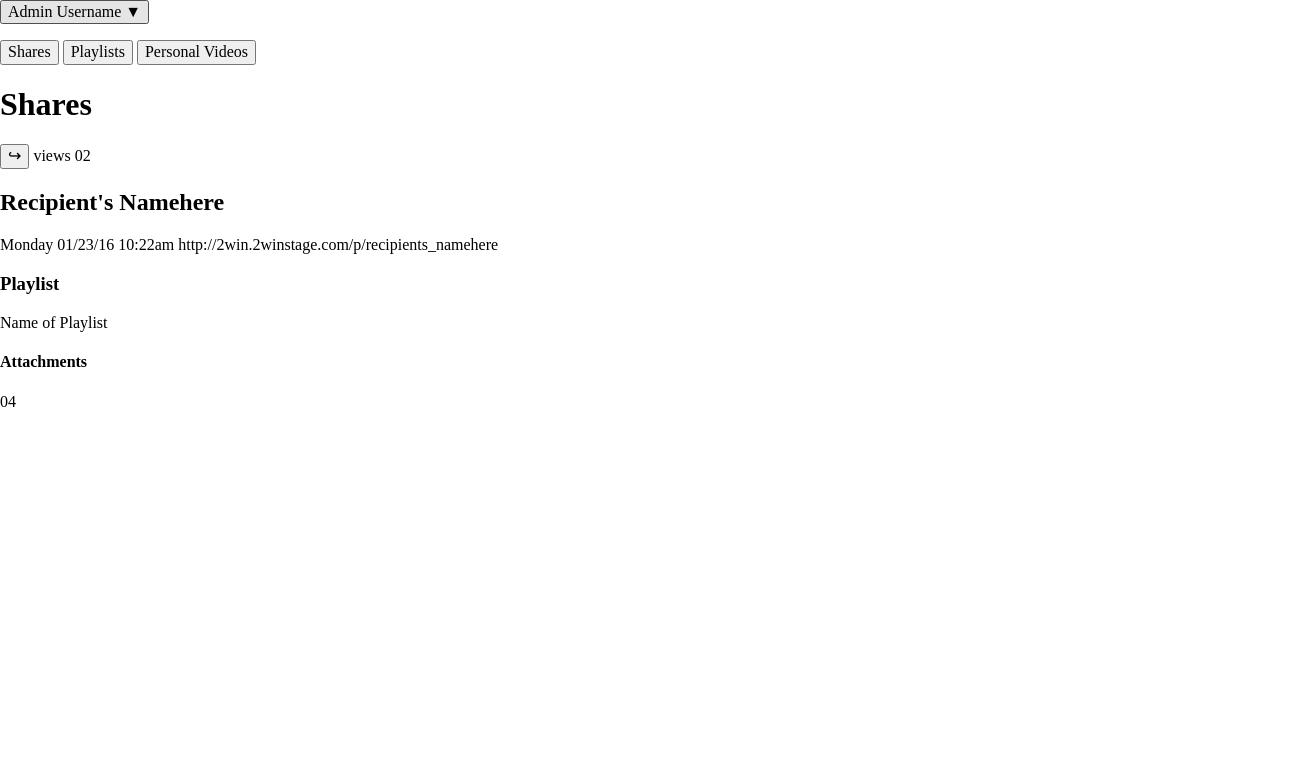
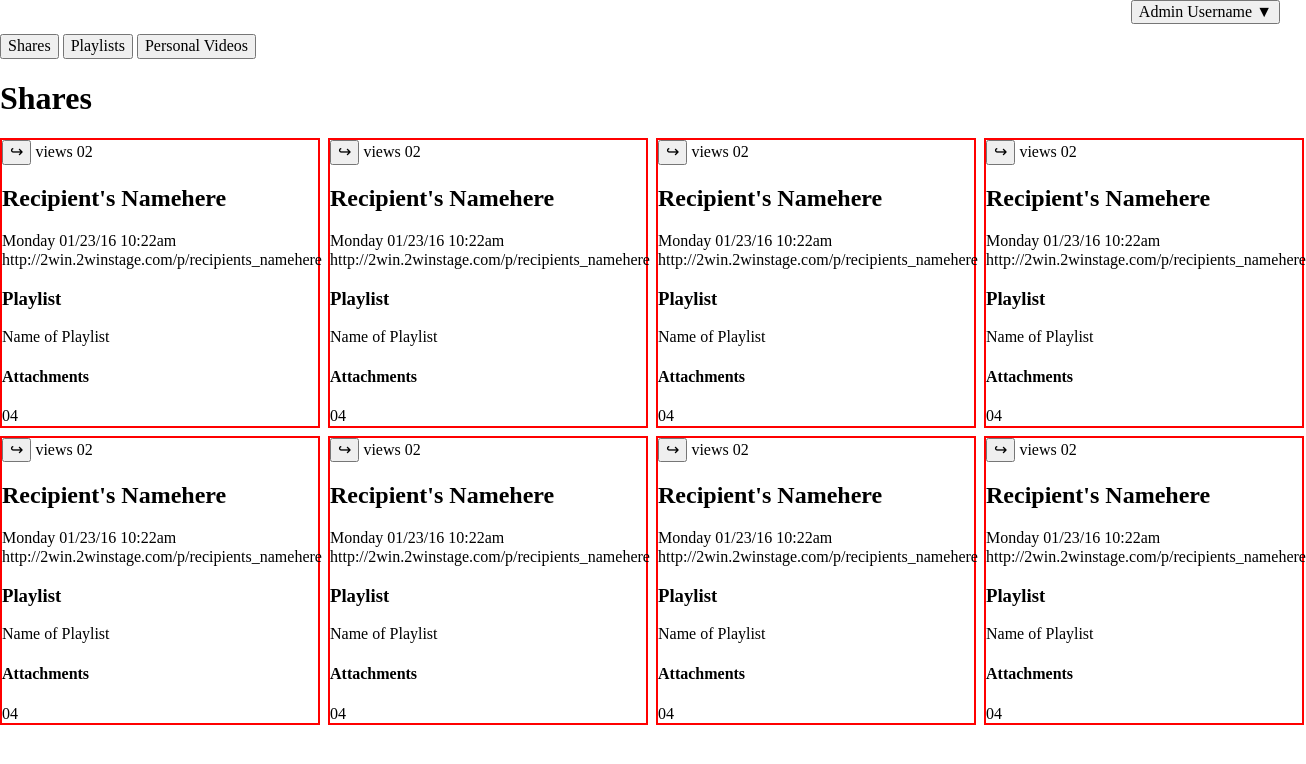
Before and after one commit to reneeswick/staticComp, a website: page index.html in a window 1280 px wide. Shown: the whole page, 1306 px wide, since content can reach past the window. Drawn offline with Linux system fonts and the light colour scheme.

Commit message:
Position basic elements of the html

```diff
--- a/index.html
+++ b/index.html
@@ -33,7 +33,91 @@
         <section class= "sharesView">
           <h1> Shares </h1>
           <section class= "sharesCardContainer">
-            <section class= "recipientCard">
+            <section class= "recipientCard" id="card-1">
+              <!-- <img src="//**INSERT SRC HERE**//"> -->
+                <button class= "viewFullProfile"> ↪ </button>
+                <p1 class= "viewCount"> views 02 </p1>
+              <h2 class= "recipientsName"> Recipient's Namehere </h2>
+              <time class= "timeStamp"> Monday 01/23/16 10:22am </time>
+              <a class= "recipientURL"> http://2win.2winstage.com/p/recipients_namehere </a>
+              <h3 class= "playlistTitle"> Playlist </h3>
+                <p2 class= "nameOfPlaylist"> Name of Playlist </p2>
+              <h4 class= "attachmentsTitle"> Attachments </h4>
+                <p3 class= "attachmentCount"> 04 </p3>
+            </section>
+            <section class= "recipientCard" id="card-2">
+              <!-- <img src="//**INSERT SRC HERE**//"> -->
+                <button class= "viewFullProfile"> ↪ </button>
+                <p1 class= "viewCount"> views 02 </p1>
+              <h2 class= "recipientsName"> Recipient's Namehere </h2>
+              <time class= "timeStamp"> Monday 01/23/16 10:22am </time>
+              <a class= "recipientURL"> http://2win.2winstage.com/p/recipients_namehere </a>
+              <h3 class= "playlistTitle"> Playlist </h3>
+                <p2 class= "nameOfPlaylist"> Name of Playlist </p2>
+              <h4 class= "attachmentsTitle"> Attachments </h4>
+                <p3 class= "attachmentCount"> 04 </p3>
+            </section>
+            <section class= "recipientCard" id="card-3">
+              <!-- <img src="//**INSERT SRC HERE**//"> -->
+                <button class= "viewFullProfile"> ↪ </button>
+                <p1 class= "viewCount"> views 02 </p1>
+              <h2 class= "recipientsName"> Recipient's Namehere </h2>
+              <time class= "timeStamp"> Monday 01/23/16 10:22am </time>
+              <a class= "recipientURL"> http://2win.2winstage.com/p/recipients_namehere </a>
+              <h3 class= "playlistTitle"> Playlist </h3>
+                <p2 class= "nameOfPlaylist"> Name of Playlist </p2>
+              <h4 class= "attachmentsTitle"> Attachments </h4>
+                <p3 class= "attachmentCount"> 04 </p3>
+            </section>
+            <section class= "recipientCard" id="card-4">
+              <!-- <img src="//**INSERT SRC HERE**//"> -->
+                <button class= "viewFullProfile"> ↪ </button>
+                <p1 class= "viewCount"> views 02 </p1>
+              <h2 class= "recipientsName"> Recipient's Namehere </h2>
+              <time class= "timeStamp"> Monday 01/23/16 10:22am </time>
+              <a class= "recipientURL"> http://2win.2winstage.com/p/recipients_namehere </a>
+              <h3 class= "playlistTitle"> Playlist </h3>
+                <p2 class= "nameOfPlaylist"> Name of Playlist </p2>
+              <h4 class= "attachmentsTitle"> Attachments </h4>
+                <p3 class= "attachmentCount"> 04 </p3>
+            </section>
+            <section class= "recipientCard" id="card-5">
+              <!-- <img src="//**INSERT SRC HERE**//"> -->
+                <button class= "viewFullProfile"> ↪ </button>
+                <p1 class= "viewCount"> views 02 </p1>
+              <h2 class= "recipientsName"> Recipient's Namehere </h2>
+              <time class= "timeStamp"> Monday 01/23/16 10:22am </time>
+              <a class= "recipientURL"> http://2win.2winstage.com/p/recipients_namehere </a>
+              <h3 class= "playlistTitle"> Playlist </h3>
+                <p2 class= "nameOfPlaylist"> Name of Playlist </p2>
+              <h4 class= "attachmentsTitle"> Attachments </h4>
+                <p3 class= "attachmentCount"> 04 </p3>
+            </section>
+            <section class= "recipientCard" id="card-6">
+              <!-- <img src="//**INSERT SRC HERE**//"> -->
+                <button class= "viewFullProfile"> ↪ </button>
+                <p1 class= "viewCount"> views 02 </p1>
+              <h2 class= "recipientsName"> Recipient's Namehere </h2>
+              <time class= "timeStamp"> Monday 01/23/16 10:22am </time>
+              <a class= "recipientURL"> http://2win.2winstage.com/p/recipients_namehere </a>
+              <h3 class= "playlistTitle"> Playlist </h3>
+                <p2 class= "nameOfPlaylist"> Name of Playlist </p2>
+              <h4 class= "attachmentsTitle"> Attachments </h4>
+                <p3 class= "attachmentCount"> 04 </p3>
+            </section>
+            <section class= "recipientCard" id="card-7">
+              <!-- <img src="//**INSERT SRC HERE**//"> -->
+                <button class= "viewFullProfile"> ↪ </button>
+                <p1 class= "viewCount"> views 02 </p1>
+              <h2 class= "recipientsName"> Recipient's Namehere </h2>
+              <time class= "timeStamp"> Monday 01/23/16 10:22am </time>
+              <a class= "recipientURL"> http://2win.2winstage.com/p/recipients_namehere </a>
+              <h3 class= "playlistTitle"> Playlist </h3>
+                <p2 class= "nameOfPlaylist"> Name of Playlist </p2>
+              <h4 class= "attachmentsTitle"> Attachments </h4>
+                <p3 class= "attachmentCount"> 04 </p3>
+            </section>
+            <section class= "recipientCard" id="card-8">
               <!-- <img src="//**INSERT SRC HERE**//"> -->
                 <button class= "viewFullProfile"> ↪ </button>
                 <p1 class= "viewCount"> views 02 </p1>
--- a/styles.css
+++ b/styles.css
@@ -1,12 +1,11 @@
 html {
   line-height: 1.15;
   -webkit-text-size-adjust: 100%;
-  height: 100%;
 }
 
 body {
   margin: 0;
-  height: 100%;
+  min-height: 100vh;
 }
 
 main {
@@ -25,6 +24,18 @@ a {
 img {
   border-style: none;
 }
+
+header {
+  display: grid;
+  grid-template-rows: 1fr 1fr;
+  grid-gap: 10px;
+}
+
+/* nav {
+  display: grid;
+  grid-template-columns: 15% 15% 15%;
+  grid-gap: 10px;
+} */
 
 button {
   font-family: inherit;
@@ -58,26 +69,19 @@ button:-moz-focusring,
   outline: 1px dotted ButtonText;
 }
 
-/* fieldset {
-  padding: 0.35em 0.75em 0.625em;
-} */
+.login {
+  float:right;
+}
 
-/* legend {
-  box-sizing: border-box;
-  color: inherit;
-  display: table;
-  max-width: 100%;
-  padding: 0;
-  white-space: normal;
-} */
+.sharesCardContainer {
+  display: grid;
+  grid-template-columns: 25% 25% 25% 25%;
+  grid-gap: 8px;
+}
 
-/* progress {
-  vertical-align: baseline;
-} */
-/*
-textarea {
-  overflow: auto;
-} */
+.recipientCard {
+  border: 2px solid red;
+}
 
 [hidden] {
   display: none;
```
